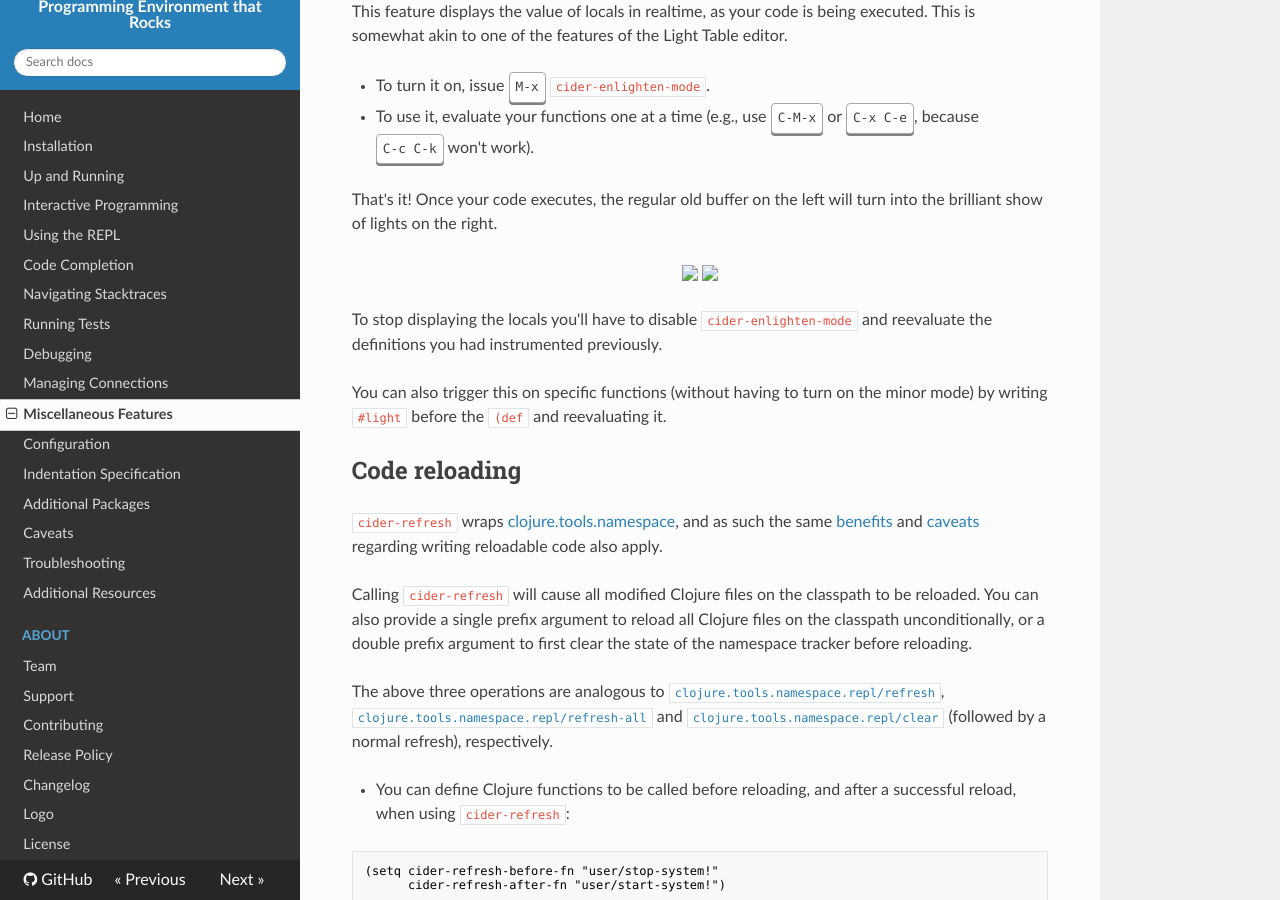
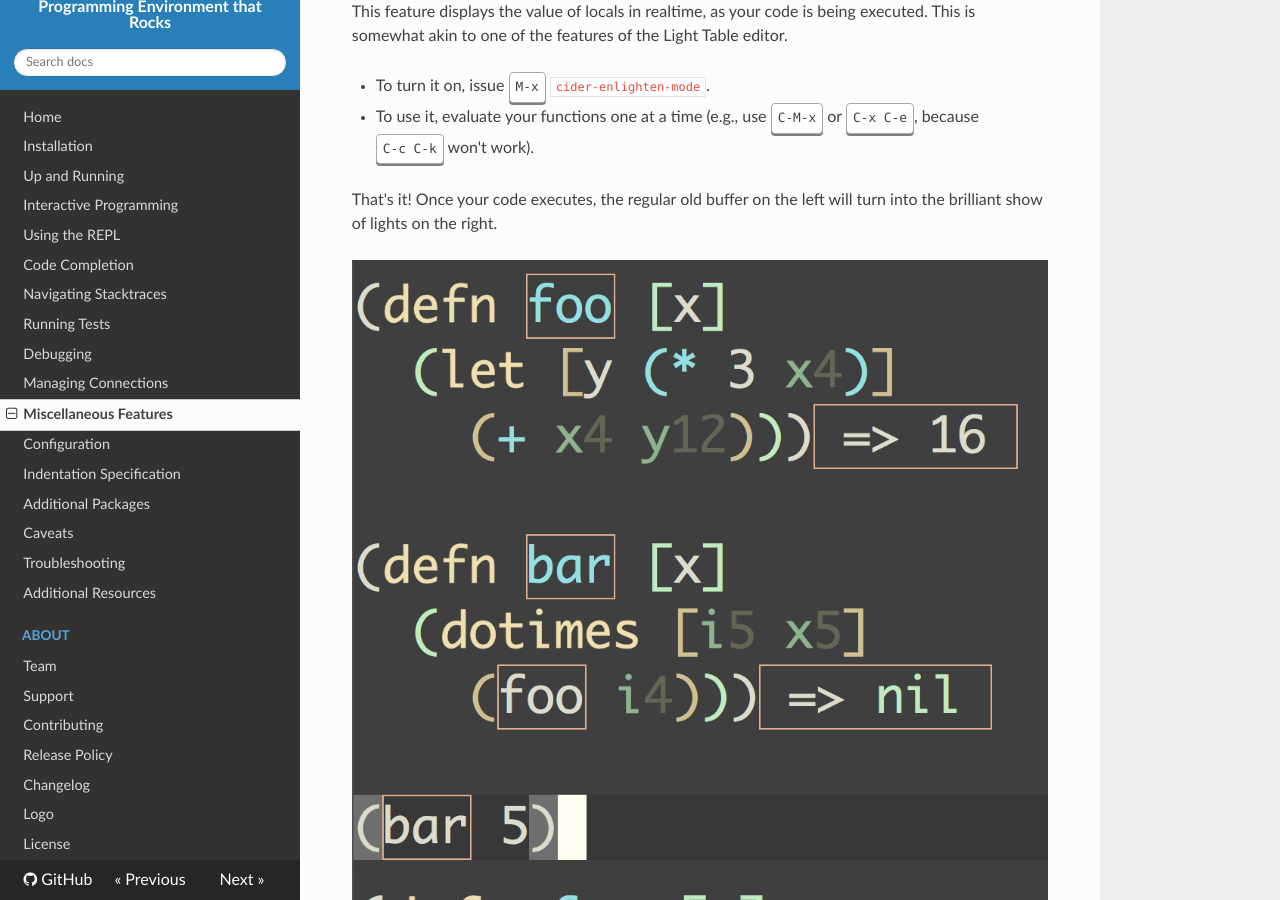
Before and after one commit to clojure-emacs/cider, an MkDocs documentation site: the page built from doc/miscellaneous_features.md, in a window 1280 px wide and 900 px high, scrolled down 1854 px. Built offline with MkDocs 1.6.1, drawn with Linux system fonts in a browser that asks for light colours; nearby versions of some CDN libraries; old or Windows-style settings are respelled for this version of MkDocs.

Commit message:
Try to fix the display of the enlighten-mode images in the manual

```diff
--- a/doc/miscellaneous_features.md
+++ b/doc/miscellaneous_features.md
@@ -81,8 +81,8 @@ That's it! Once your code executes, the regular old buffer on the left will turn
 into the brilliant show of lights on the right.
 
 <p align="center">
-  <img src="images/enlighten_off.png" />
-  <img src="images/enlighten_on.png" />
+  <img src="../images/enlighten_off.png" />
+  <img src="../images/enlighten_on.png" />
 </p>
 
 To stop displaying the locals you'll have to disable `cider-enlighten-mode`
```
